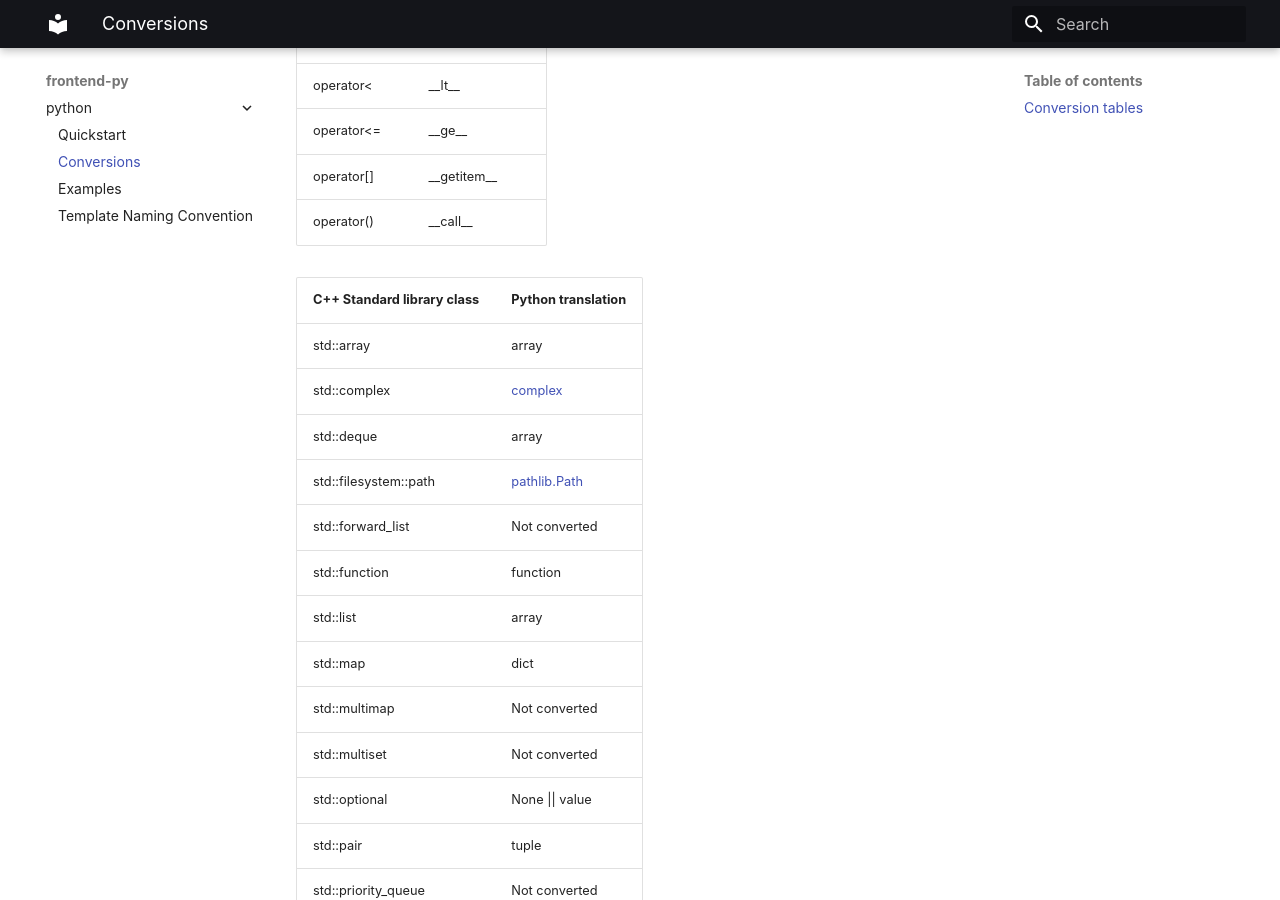
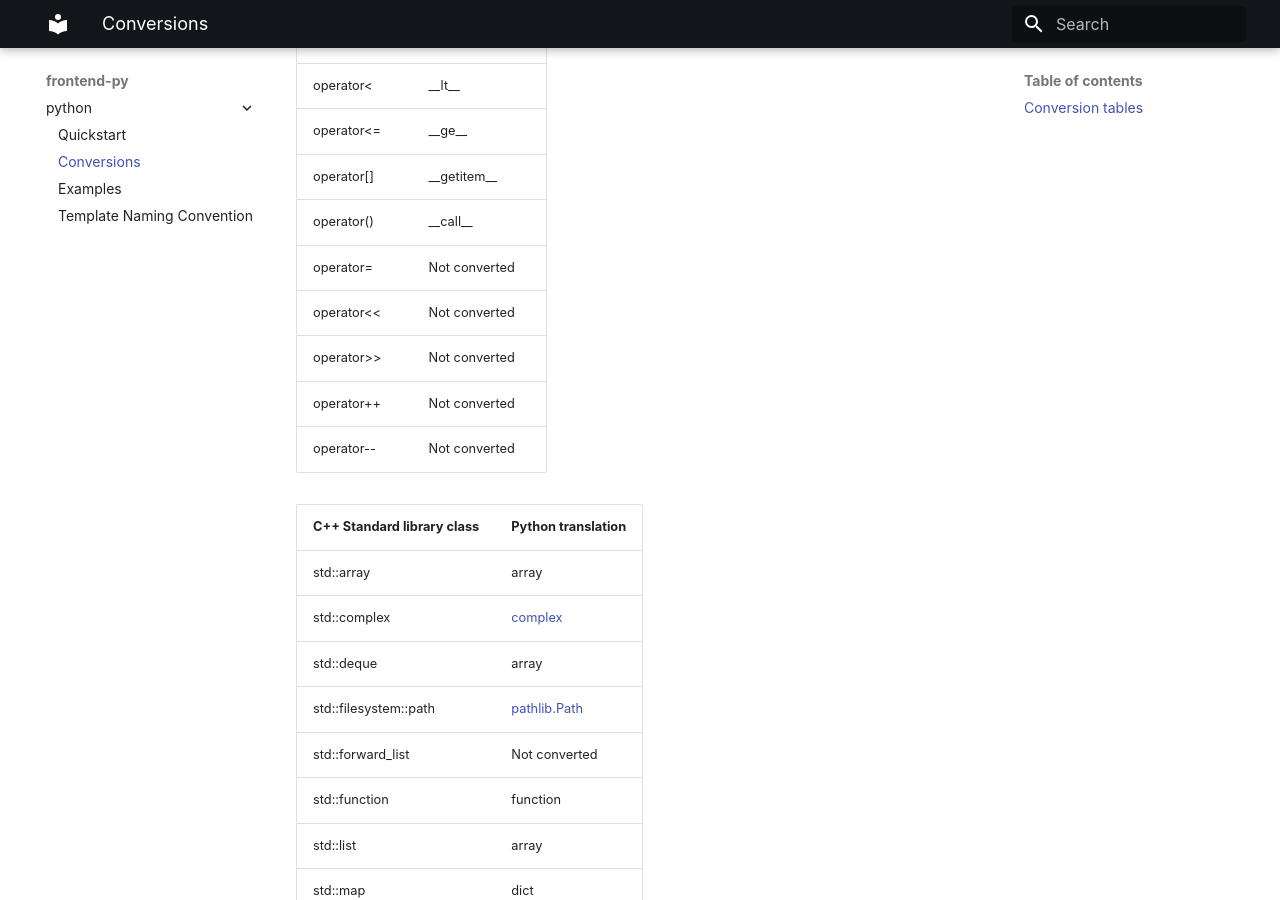
Before and after one commit to Tolc-Software/frontend.py, an MkDocs documentation site: the page built from docs/public/conversions.md, in a window 1280 px wide and 900 px high, scrolled down 2310 px. Built offline with MkDocs 1.6.1 and Material for MkDocs 9.7.7, drawn with Linux system fonts in a browser that asks for light colours; some web fonts are replaced.

Commit message:
Add documentation about supported operators

```diff
--- a/docs/public/conversions.md
+++ b/docs/public/conversions.md
@@ -61,6 +61,11 @@ Note that any restriction this poses only applies to the public interface of you
 | operator<=        | \_\_ge\_\_            |
 | operator[]        | \_\_getitem\_\_       |
 | operator()        | \_\_call\_\_          |
+| operator=         | Not converted         |
+| operator<<        | Not converted         |
+| operator>>        | Not converted         |
+| operator++        | Not converted         |
+| operator--        | Not converted         |
 
 | C++ Standard library class      | Python translation                                                |
 |:------------------------------- |:----------------------------------------------------------------- |
```
Also changed, not shown: docs/ReleaseNotes/v0.6.0.md (+21 -15 lines).
